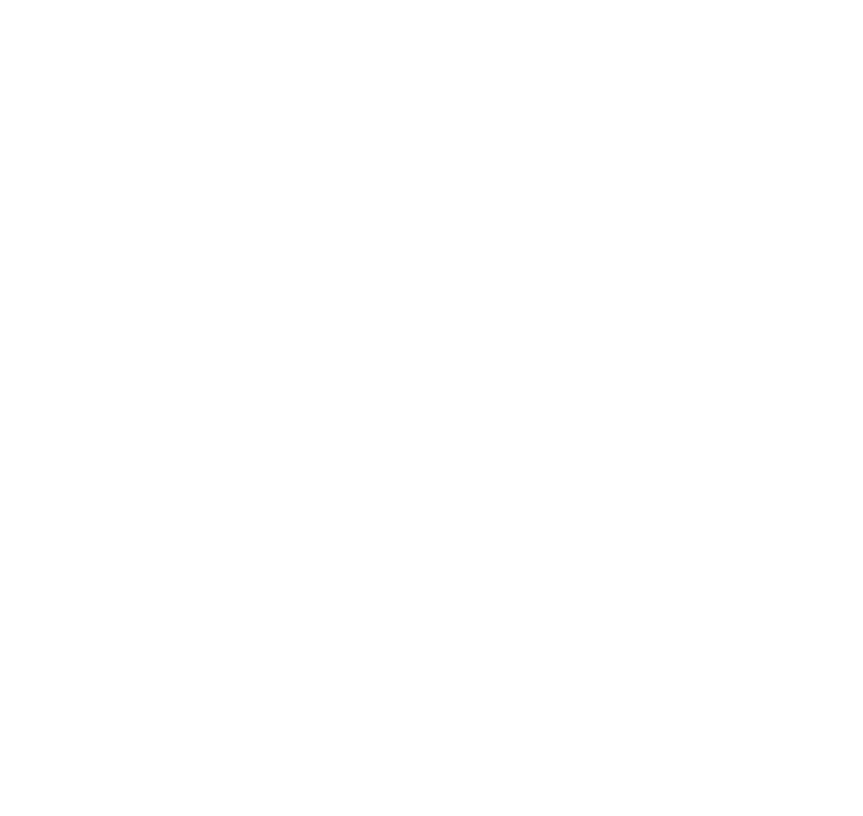
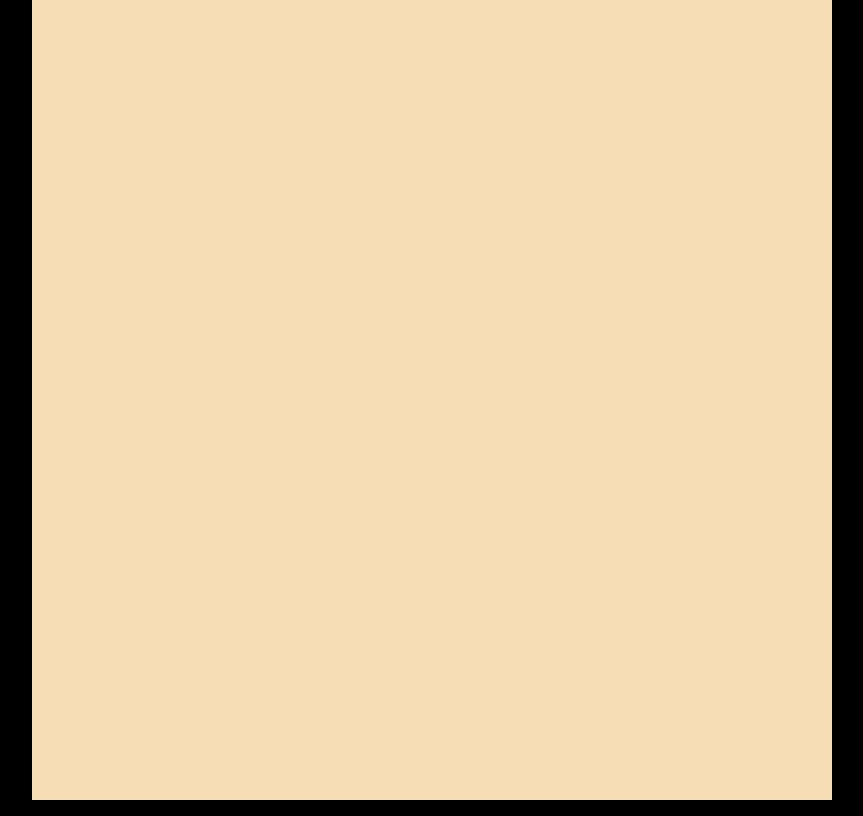
Before and after one commit to JebHarrison/JS-game, a plain HTML site: page index.html in a window 1280 px wide. Shown: the whole page, without its empty margins (208-1071 px from the left). Drawn offline with Linux system fonts and the light colour scheme.

Commit message:
opened index with live server and added game-board

```diff
--- a/index.html
+++ b/index.html
@@ -12,7 +12,16 @@
             display: flex;
             justify-content: center;
             align-items: center;
+            margin: 0;
+            background-color: black;
         }
+
+        #game-board {
+            background-color: wheat;
+            width: 100vmin;
+            height: 100vmin;
+        }
+
     </style>
 </head>
 <body>
```
